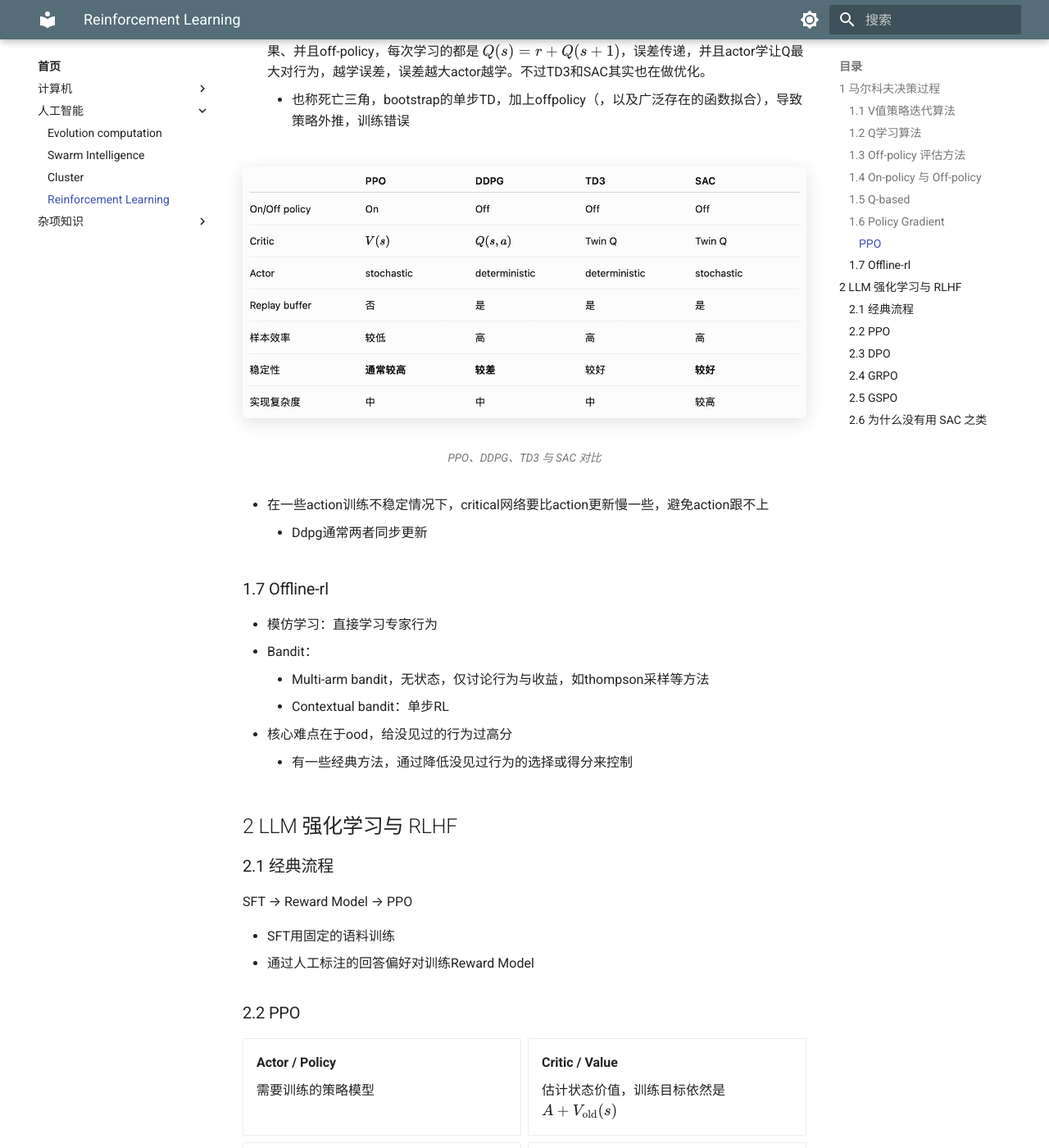
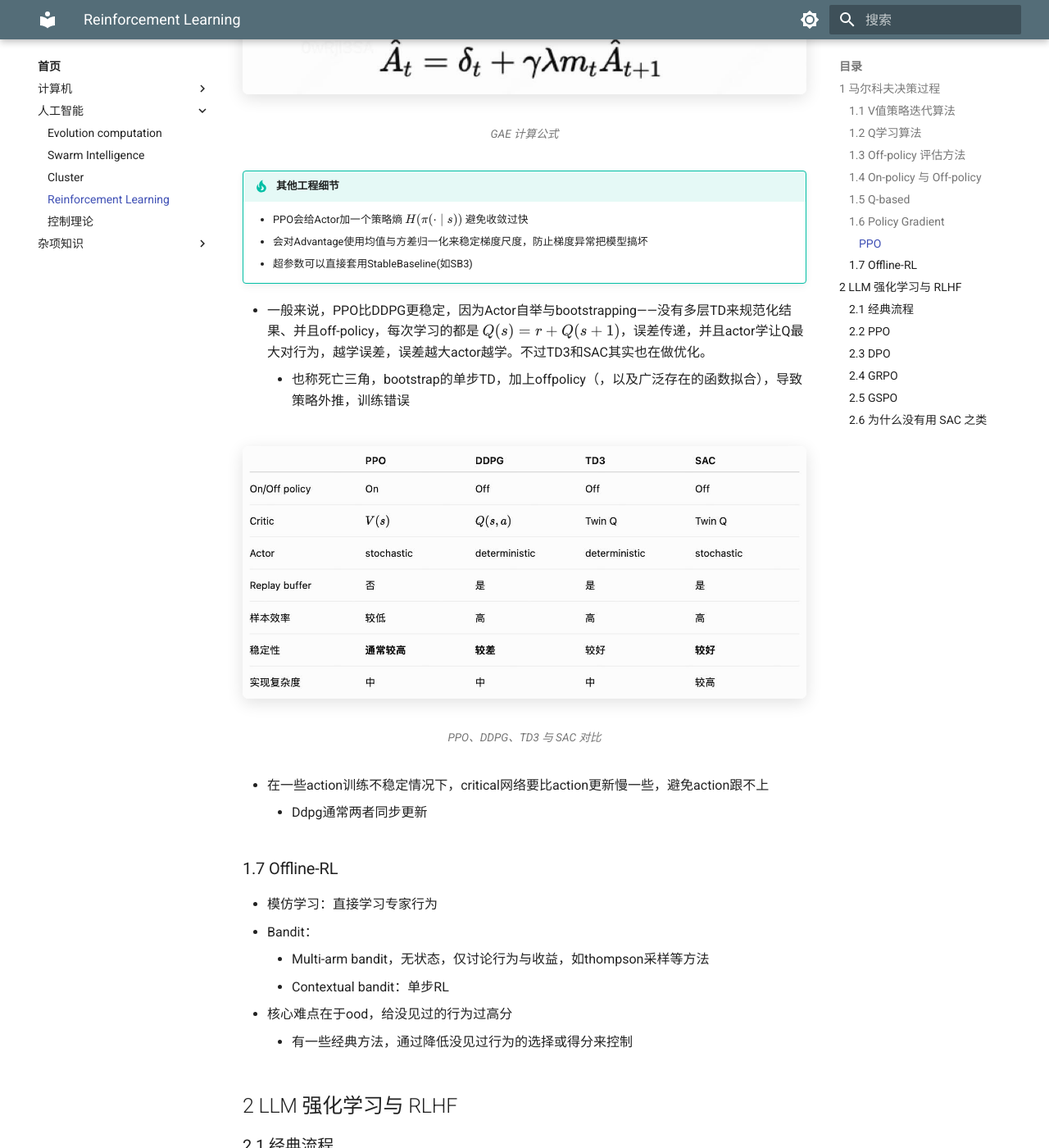
Before and after one commit to ZhongshuZheng/ZhongshuZheng.github.io, an MkDocs documentation site: the page built from docs/notes/ai/reinforcement-learning.md, in a window 1280 px wide and 1400 px high, scrolled down 5201 px. Shown: the whole window at 82% size. Built offline with MkDocs 1.6.1 and Material for MkDocs 9.7.7, drawn with Linux system fonts in a browser that asks for light colours.

Commit message:
Publish control theory note

```diff
--- a/docs/notes/ai/reinforcement-learning.md
+++ b/docs/notes/ai/reinforcement-learning.md
@@ -83,7 +83,7 @@ Q数值和当前状态与动作相关，表示S状态下采取行动a后，在
 
 其中π是目标分布，如果是全空间内那就是1。如此预估概率与预估结果有一个准就可以
 
-??? note "IS 期望无偏推导"
+!!! note "IS 期望无偏推导"
 
     希望求的期望：
 
@@ -184,7 +184,7 @@ $$
   <figcaption>GAE 计算公式</figcaption>
 </figure>
 
-??? tip "其他工程细节"
+!!! tip "其他工程细节"
 
     - PPO会给Actor加一个策略熵 $H(\pi(\cdot\mid s))$ 避免收敛过快
     - 会对Advantage使用均值与方差归一化来稳定梯度尺度，防止梯度异常把模型搞坏
@@ -200,7 +200,7 @@ $$
 - 在一些action训练不稳定情况下，critical网络要比action更新慢一些，避免action跟不上
     - Ddpg通常两者同步更新
 
-### 1.7 Offline-rl
+### 1.7 Offline-RL
 
 - 模仿学习：直接学习专家行为
 - Bandit：
--- a/mkdocs.yml
+++ b/mkdocs.yml
@@ -73,6 +73,7 @@ nav:
           - Swarm Intelligence: notes/ai/swarm-intelligence.md
           - Cluster: notes/ai/cluster.md
           - Reinforcement Learning: notes/ai/reinforcement-learning.md
+          - 控制理论: notes/ai/control-theory.md
       - 杂项知识:
           - GDC 论文阅读: notes/misc/gdc-paper-notes.md
           - 中世纪盔甲: notes/misc/medieval-armor.md
```
Also changed, not shown: docs/notes/ai/cluster.md (+1 -3 lines), docs/notes/ai/control-theory.md (added, +61 -0 lines).
